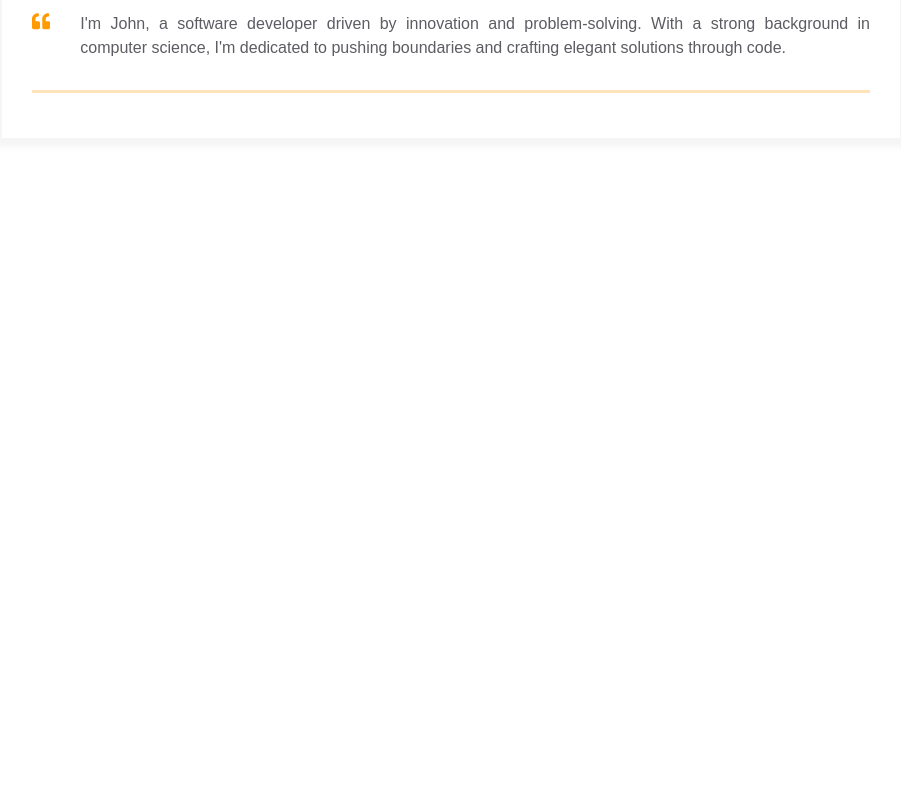
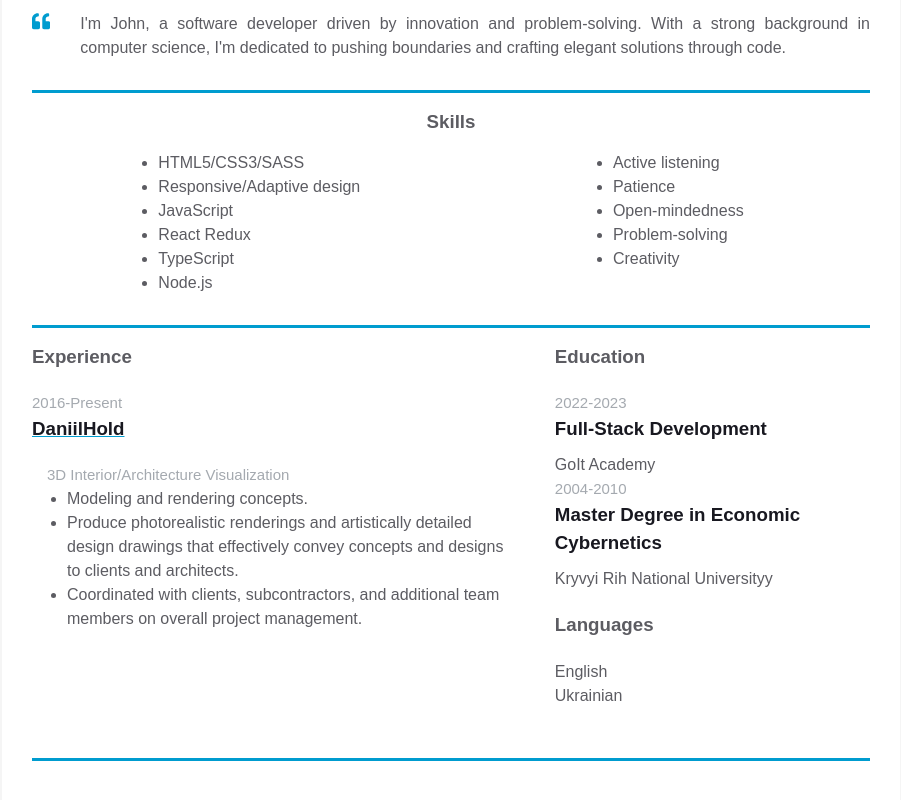
Before and after one commit to IrynaKholod/Homepage, a plain HTML site: page index.html in a window 1280 px wide. Shown: the part 338-1138 px from the top of the page, without its empty margins (189-1090 px from the left). Before the commit the page ends 800 px from the top, so only its background shows below. Drawn offline with Linux system fonts and the light colour scheme.

Commit message:
Add a secondary content

```diff
--- a/index.html
+++ b/index.html
@@ -100,6 +100,94 @@
             </div>
           </div>
         </div>
+
+        <div class="container">
+          <div class="resume__block">
+            <div class="skills">
+              <h3 class="skills__header">Skills</h3>
+              <div class="skills__container">
+                <ul class="skills__list">
+                  <li class="skills__text">HTML5/CSS3/SASS</li>
+                  <li class="skills__text">Responsive/Adaptive design</li>
+                  <li class="skills__text">JavaScript</li>
+                  <li class="skills__text">React Redux</li>
+                  <li class="skills__text">TypeScript</li>
+                  <li class="skills__text">Node.js</li>
+                </ul>
+
+                <ul class="skills__list">
+                  <li class="skills__text">Active listening</li>
+                  <li class="skills__text">Patience</li>
+                  <li class="skills__text">Open-mindedness</li>
+                  <li class="skills__text">Problem-solving</li>
+                  <li class="skills__text">Creativity</li>
+                </ul>
+              </div>
+            </div>
+          </div>
+        </div>
+
+        <div class="container">
+          <div class="resume__block">
+            <div class="main-info fh">
+              <div class="experiences">
+                <h3 class="experiences__header">Experience</h3>
+                <div class="experiences__company">
+                  <div class="experiences__company-header">
+                    <span class="experiences__company-header-durability"
+                      >2016-Present</span
+                    >
+                    <h3 class="experiences__company-header-name">DaniilHold</h3>
+                  </div>
+
+                  <div class="experiences__company-project">
+                    <span class="experiences__company-project-role"
+                      >3D Interior/Architecture Visualization</span
+                    >
+                    <!-- <h3 class="experiences__company-project-name">
+                      Binary Studio Website
+                    </h3> -->
+                    <ul class="experiences__company-project-responsibilities">
+                            <li >Modeling and rendering concepts.</li>
+                            <li >
+                              Produce photorealistic renderings and artistically detailed
+                              design drawings that effectively convey concepts and designs to
+                              clients and architects.
+                            </li>
+                            <li >
+                              Coordinated with clients, subcontractors, and additional team
+                              members on overall project management.
+                            </li>
+                  </div>
+                </div>
+              </div>
+
+              <div class="additional-info fv">
+                <div class="additional-info fv">
+                    <div class="additional-info__education">
+                      <h3 class="additional-info__education-header">Education</h3>
+                      <div class="additional-info__education-university">
+                        <span class="additional-info__education-university-durability"> 2022-2023 </span>
+                        <h3 class="additional-info__education-university-speciality">Full-Stack Development</h3>
+                        <p class="additional-info__education-university-name">GoIt Academy</p>
+                      </div>
+                      <div class="additional-info__education-university">
+                        <span class="additional-info__education-university-durability">2004-2010</span>
+                        <h3 class="additional-info__education-university-speciality">Master Degree in Economic Cybernetics</h3>
+                        <p class="additional-info__education-university-name">Kryvyi Rih National Universityy</p>
+                      </div>
+                    </div>
+
+                    <div class="additional-info__languages">
+                      <h3 class="additional-info__languages-header">Languages</h3>
+                      <p class="additional-info__languages-item">English</p>
+                      <p class="additional-info__languages-item">Ukrainian</p>
+                    </div>
+                  </div>
+              </div>
+            </div>
+          </div>
+        </div>
       </div>
     </main>
   </body>
--- a/styles.css
+++ b/styles.css
@@ -12,8 +12,8 @@ body {
   --secondary-text-color: #5c5c62;
   --durability-text-color: #6a737d9c;
   --icon-color: #6a737d;
-  --border-color: #ff9a0045;
-  --text-decoration-color: #ff9a00;
+  --border-color: #009ccf;
+  --text-decoration-color: #009ccf;
 }
 
 .container {
@@ -153,6 +153,10 @@ body {
   color: var(--secondary-text-color);
   text-align: justify;
 }
+.skills__container {
+  display: flex;
+  justify-content: space-around;
+}
 
 .skills__header {
   color: var(--secondary-text-color);
```
